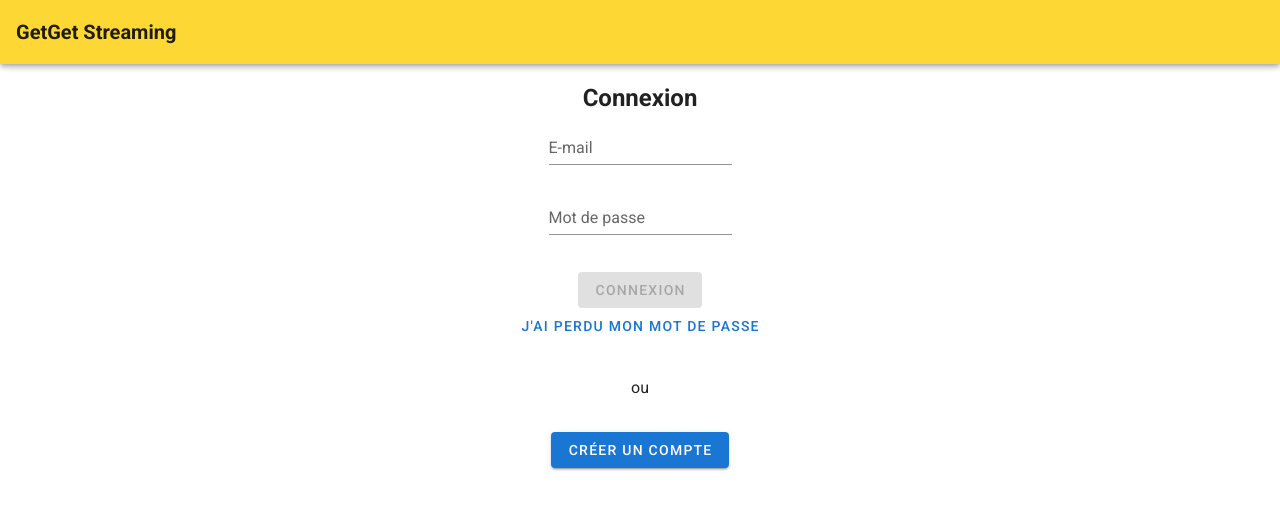
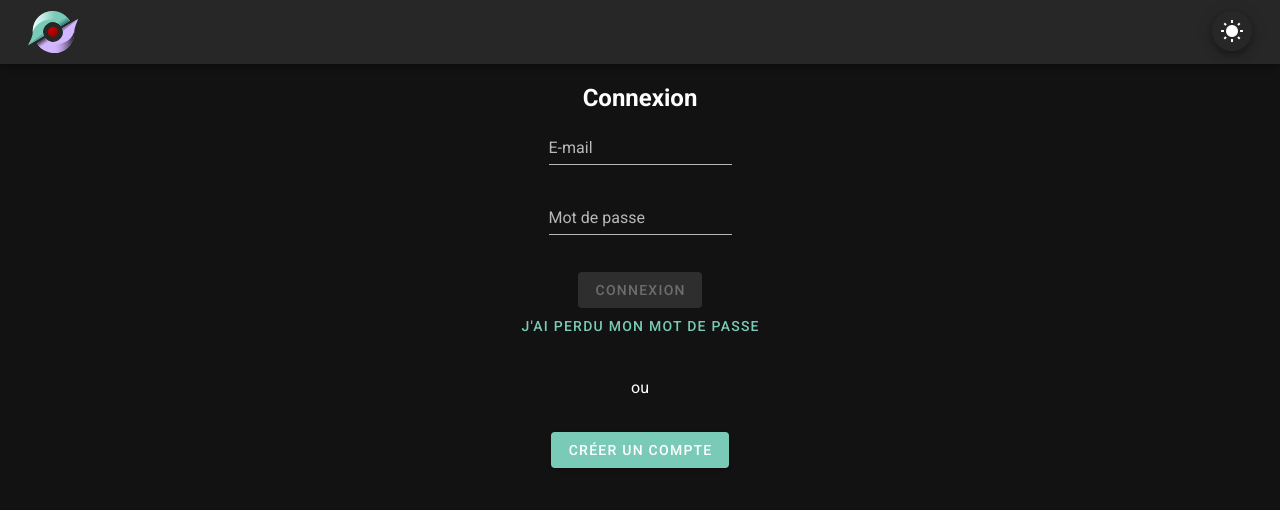
Before and after one commit to gmirmand/id., a Vue app: page /login in a window 1280 px wide. Shown: the top 510 px of the page. Built offline with nearby package versions, Linux system fonts and the light colour scheme; no server answers.

Commit message:
💄 Add logo & dark-mode

```diff
--- a/src/App.vue
+++ b/src/App.vue
@@ -1,10 +1,39 @@
 <template>
   <v-app>
     <v-main class="app">
-      <v-app-bar color="yellow darken-1 font-weight-bold">
-        <v-toolbar-title> GetGet Streaming </v-toolbar-title>
+      <v-app-bar ligth>
+        <v-container fluid class="d-flex justify-space-between">
+          <router-link to="/">
+            <v-toolbar-title>
+              <v-img
+                :src="this.$vuetify.theme.dark ? logoDark : logo"
+                max-width="50"
+                max-height="50"
+              />
+            </v-toolbar-title>
+          </router-link>
+          <div>
+            <v-tooltip v-if="!$vuetify.theme.dark" bottom>
+              <template v-slot:activator="{ on }">
+                <v-btn v-on="on" small fab @click="darkMode">
+                  <v-icon class="mr-1">mdi-moon-waxing-crescent</v-icon>
+                </v-btn>
+              </template>
+              <span>Dark Mode On</span>
+            </v-tooltip>
+
+            <v-tooltip v-else bottom>
+              <template v-slot:activator="{ on }">
+                <v-btn v-on="on" small fab @click="darkMode">
+                  <v-icon>mdi-white-balance-sunny</v-icon>
+                </v-btn>
+              </template>
+              <span>Dark Mode Off</span>
+            </v-tooltip>
+          </div>
+        </v-container>
       </v-app-bar>
-      <SiteNav v-if="showNav"></SiteNav>
+      <SiteNav v-if="showNav" />
       <div class="d-flex ma-4 align-self-start flex-grow-1">
         <router-view />
       </div>
@@ -14,10 +43,18 @@
 
 <script>
 import SiteNav from "./components/SiteNav";
+import logo from "@/assets/img/svg/logo.svg";
+import logoDark from "@/assets/img/svg/logo-dark.svg";
 
 import { mapState } from "vuex";
 
 export default {
+  data() {
+    return {
+      logo,
+      logoDark,
+    };
+  },
   components: { SiteNav },
   computed: {
     ...mapState(["userProfile"]),
@@ -25,5 +62,10 @@ export default {
       return this.userProfile && Object.keys(this.userProfile).length > 0;
     },
   },
+  methods: {
+    darkMode() {
+      this.$vuetify.theme.dark = !this.$vuetify.theme.dark;
+    },
+  },
 };
 </script>
--- a/src/plugins/vuetify.js
+++ b/src/plugins/vuetify.js
@@ -3,4 +3,18 @@ import Vuetify from "vuetify/lib/framework";
 
 Vue.use(Vuetify);
 
-export default new Vuetify({});
+export default new Vuetify({
+  theme: {
+    dark: true,
+    themes: {
+      light: {
+        primary: "#500472",
+        secondary: "#79cbb8",
+      },
+      dark: {
+        primary: "#79cbb8",
+        secondary: "#500472",
+      },
+    },
+  },
+});
```
Also changed, not shown: src/assets/img/svg/logo-dark.svg (added), src/assets/img/svg/logo.svg (added).
